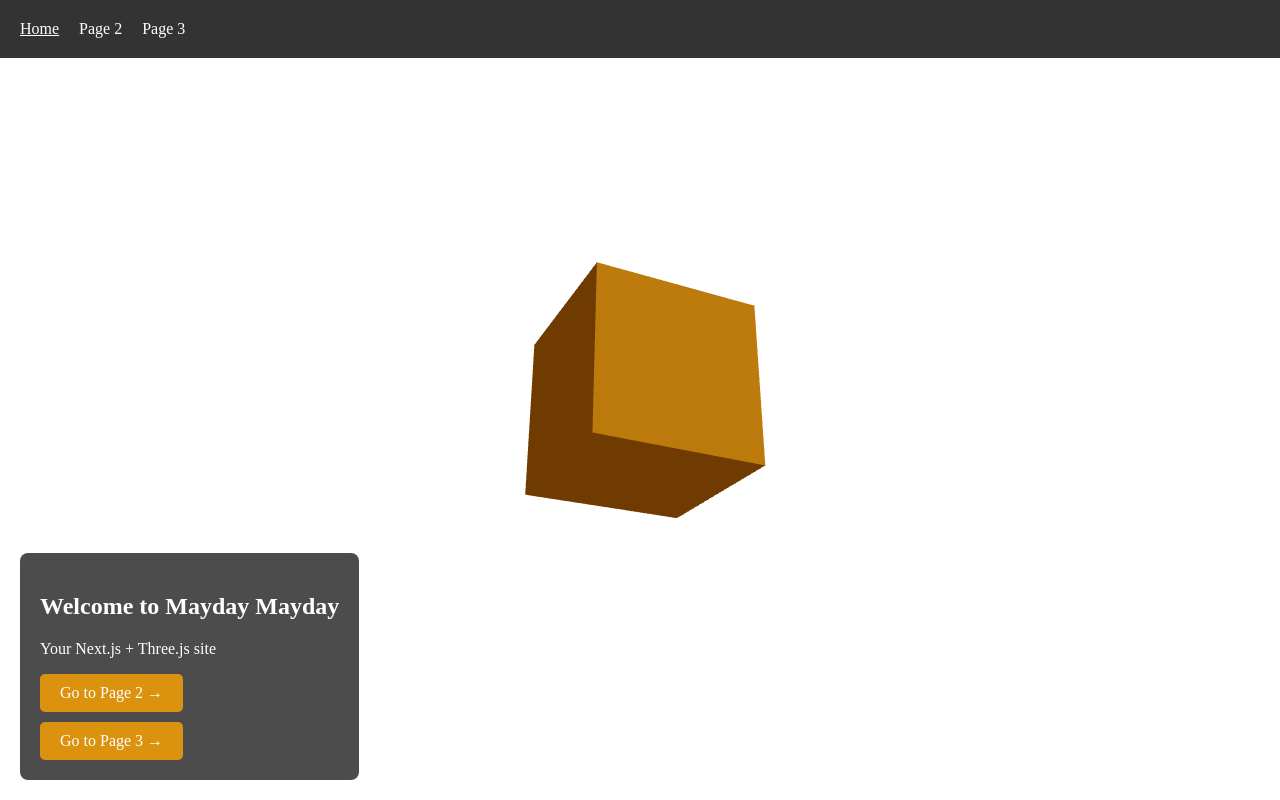
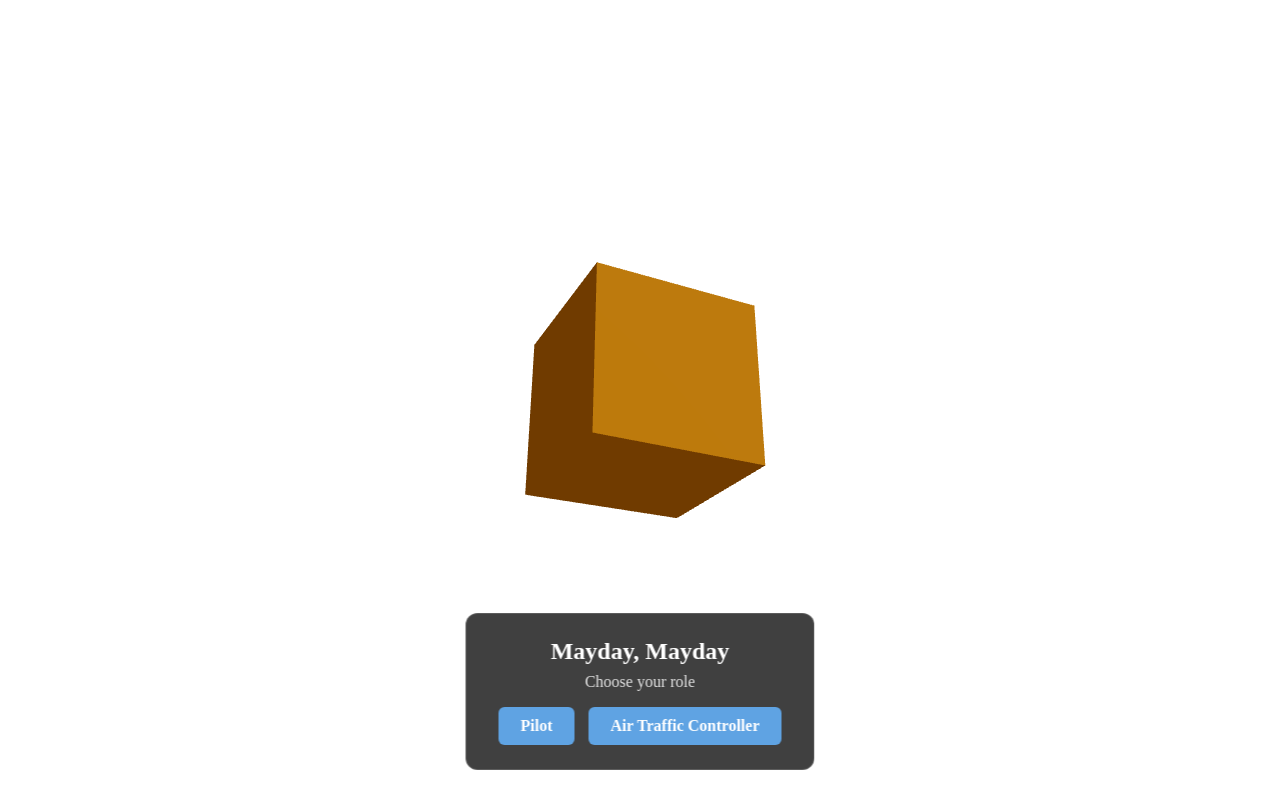
Before and after one commit to nqnqxp/mayday_mayday, a Next.js app: page / in a window 1280 px wide. Built offline with nearby package versions, Linux system fonts and the light colour scheme.

Commit message:
some formatting

```diff
--- a/app/page.js
+++ b/app/page.js
@@ -5,60 +5,57 @@ import Link from 'next/link'
 export default function Home() {
   return (
     <main style={{ margin: 0, padding: 0, width: '100vw', height: '100vh', overflow: 'hidden', position: 'relative' }}>
-      <div style={{
-        position: 'absolute',
-        top: 0,
-        left: 0,
-        right: 0,
-        zIndex: 1000,
-        background: 'rgba(0, 0, 0, 0.8)',
-        color: 'white',
-        padding: '20px',
-        display: 'flex',
-        gap: '20px',
-        alignItems: 'center'
-      }}>
-        <Link href="/" style={{ color: 'white', textDecoration: 'underline' }}>Home</Link>
-        <Link href="/page2" style={{ color: 'white', textDecoration: 'none' }}>Page 2</Link>
-        <Link href="/page3" style={{ color: 'white', textDecoration: 'none' }}>Page 3</Link>
-      </div>
       <Scene>
         <Box position={[0, 0, 0]} color="orange" />
       </Scene>
       <div style={{
         position: 'absolute',
-        bottom: 20,
-        left: 20,
+        bottom: 30,
+        left: '50%',
+        transform: 'translateX(-50%)',
         zIndex: 1000,
-        background: 'rgba(0, 0, 0, 0.7)',
+        background: 'rgba(0, 0, 0, 0.75)',
         color: 'white',
-        padding: '20px',
-        borderRadius: '8px'
+        padding: '24px 32px',
+        borderRadius: '12px',
+        textAlign: 'center',
+        display: 'flex',
+        flexDirection: 'column',
+        gap: '16px',
+        minWidth: '280px',
+        backdropFilter: 'blur(4px)',
+        border: '1px solid rgba(255, 255, 255, 0.15)'
       }}>
-        <h2>Welcome to Mayday Mayday</h2>
-        <p>Your Next.js + Three.js site</p>
-        <div style={{ marginTop: '15px', display: 'flex', gap: '10px', flexDirection: 'column' }}>
-          <Link href="/page2" style={{
-            color: 'white',
-            textDecoration: 'none',
-            padding: '10px 20px',
-            background: 'rgba(255, 165, 0, 0.8)',
-            borderRadius: '5px',
-            display: 'inline-block',
-            width: 'fit-content'
-          }}>
-            Go to Page 2 →
+        <div>
+          <h2 style={{ margin: '0 0 8px 0' }}>Mayday, Mayday</h2>
+          <p style={{ margin: 0, opacity: 0.85 }}>Choose your role</p>
+        </div>
+        <div style={{ display: 'flex', gap: '14px', justifyContent: 'center' }}>
+          <Link
+            href="/page2"
+            style={{
+              color: 'white',
+              textDecoration: 'none',
+              padding: '10px 22px',
+              background: 'rgba(100, 180, 255, 0.85)',
+              borderRadius: '6px',
+              fontWeight: 600,
+            }}
+          >
+            Pilot
           </Link>
-          <Link href="/page3" style={{
-            color: 'white',
-            textDecoration: 'none',
-            padding: '10px 20px',
-            background: 'rgba(255, 165, 0, 0.8)',
-            borderRadius: '5px',
-            display: 'inline-block',
-            width: 'fit-content'
-          }}>
-            Go to Page 3 →
+          <Link
+            href="/page3"
+            style={{
+              color: 'white',
+              textDecoration: 'none',
+              padding: '10px 22px',
+              background: 'rgba(100, 180, 255, 0.85)',
+              borderRadius: '6px',
+              fontWeight: 600,
+            }}
+          >
+            Air Traffic Controller
           </Link>
         </div>
       </div>
```
Also changed, not shown: app/page2/page.js (+7 -25 lines), app/page3/page.js (+7 -25 lines), components/RoomConnector.jsx (+71 -2 lines), 1 other file (tests, documents, lock files or other folders).
